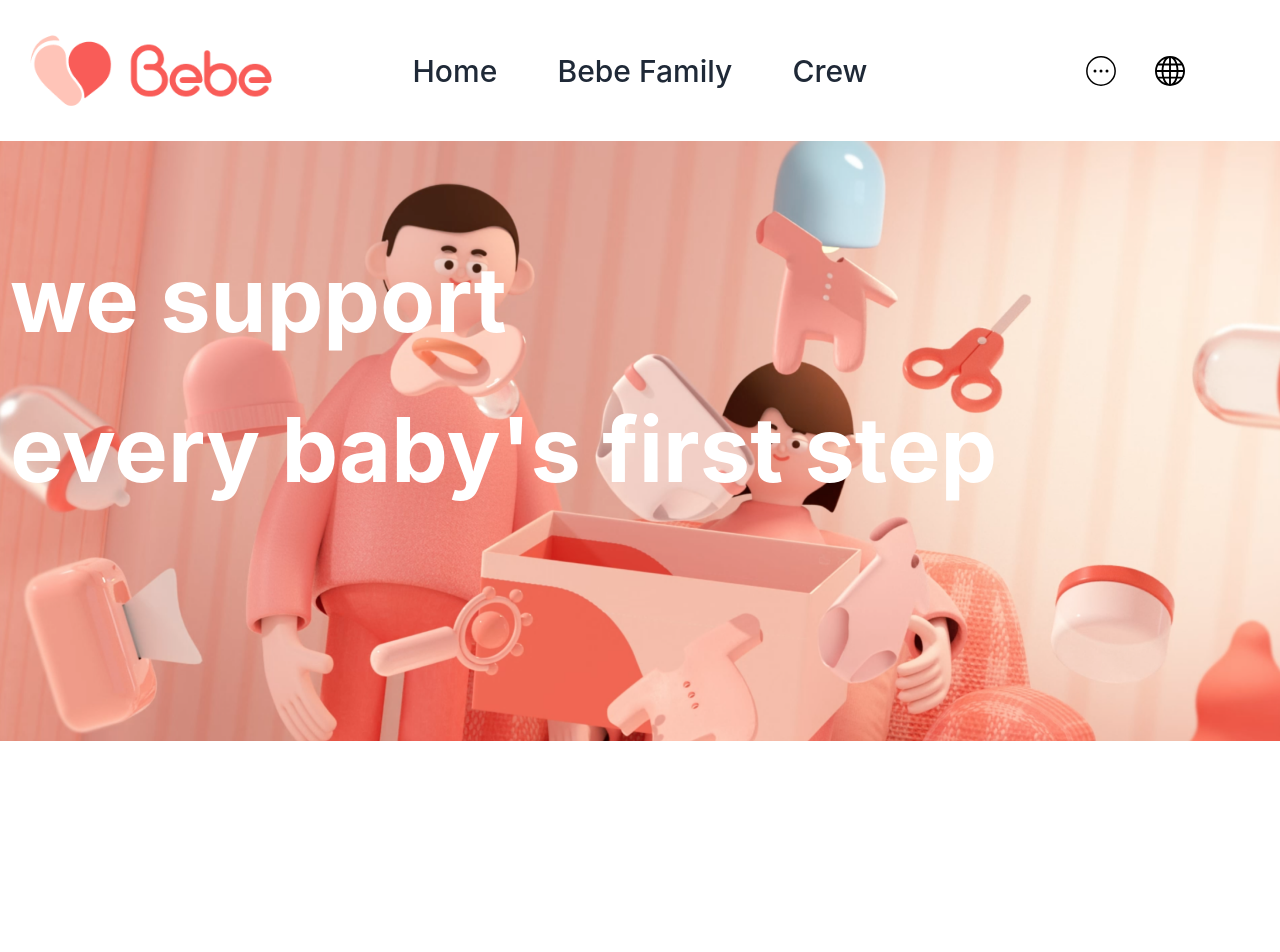
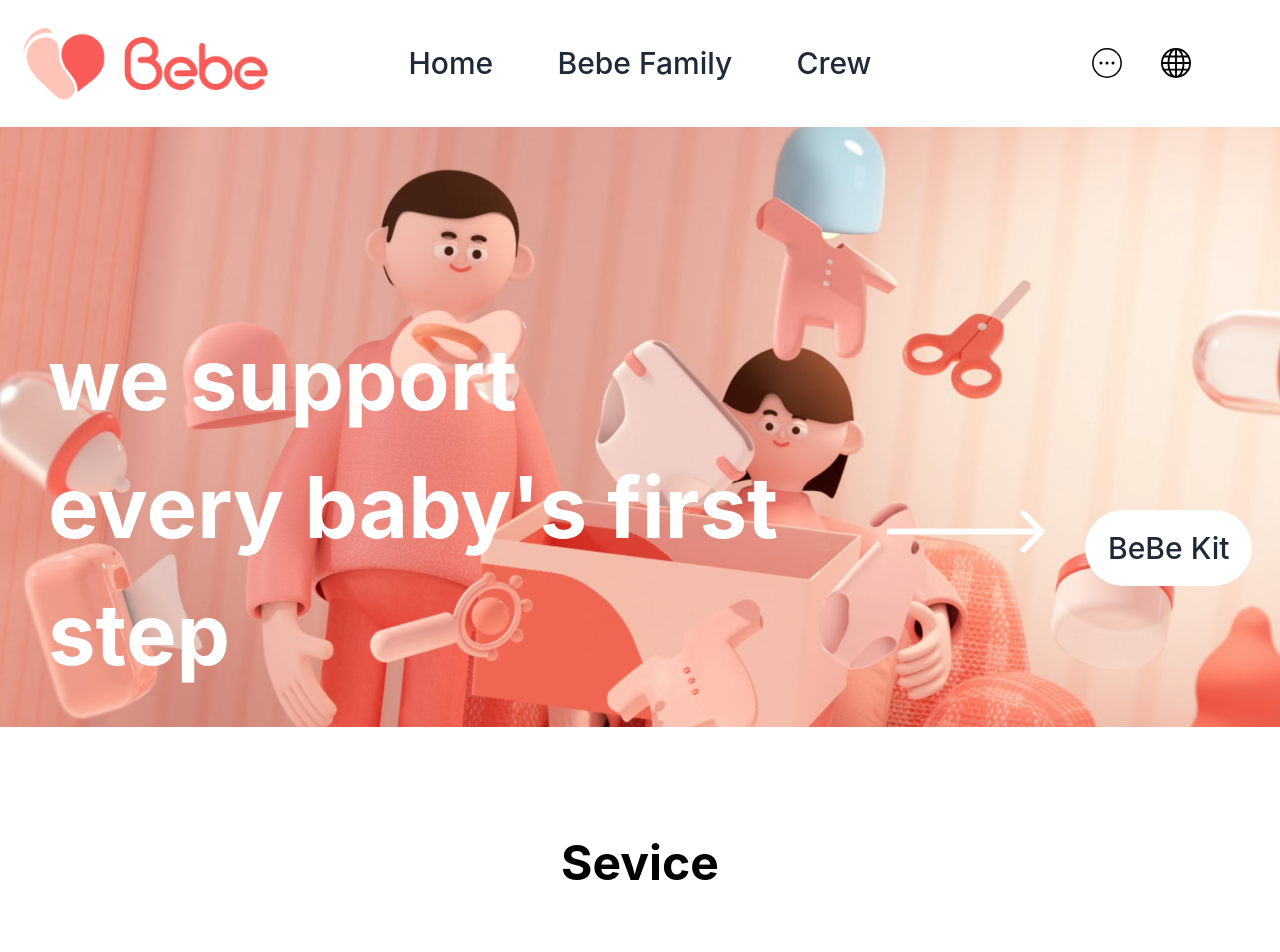
Before and after one commit to hye-yeong95/bebe, a React (Create React App) app: page / in a window 1280 px wide. Shown: the top 952 px of the page. Before the commit the page ends 800 px from the top, so only its background shows below. Built offline with nearby package versions, Linux system fonts and the light colour scheme.

Commit message:
banner 수정

```diff
--- a/src/components/Navbar.jsx
+++ b/src/components/Navbar.jsx
@@ -7,7 +7,7 @@ import { Link } from 'react-router-dom';
 
 export default function Navbar() {
     return (
-        <header className='flex justify-between p-2' >
+        <header className='flex justify-between' >
             <Link to='/' className='w-1/4  p-2'>
                 <img className='' src={mainLogo} alt="logo"/>
             </Link>
--- a/src/components/ui/MenuButton.jsx
+++ b/src/components/ui/MenuButton.jsx
@@ -2,7 +2,7 @@ import React from 'react';
 
 export default function MenuButton({text}) {
     return (
-       <div className='flex justify-center items-start relative gap-3 px-10 py-[20px] rounded-full bg-white text-gray-800  hover:bg-brand hover:text-white'>
+       <div className='flex justify-center gap-3 px-10 py-[20px] rounded-full bg-white text-gray-800  hover:bg-brand hover:text-white'>
             <span className='flex-grow-0 flex-shrink-0 text-3xl font-medium text-center ' >{text}</span>
        </div>
     );
--- a/src/pages/Home.jsx
+++ b/src/pages/Home.jsx
@@ -1,18 +1,35 @@
 import React from 'react';
 import banner from '../images/banner.png';
 import MenuButton from '../components/ui/MenuButton';
-import { HiOutlineArrowNarrowRight } from 'react-icons/hi'
+import vector from '../images/vector.png';
+import { Link } from 'react-router-dom';
 
 export default function Home() {
     return (
-        <div className='' >
-            <img className=' absolute object-cover' src={banner} alt='banner' />
-            <div className='flex justify-start items-end gap-[41px]'>
-                <div className='flex justify-center items-center flex-grow-0 flex-shrink-0 relative gap-2.5 px-2.5 py-20' >
-                   <p className='flex-grow-0 flex-shrink-0 text-[100px] font-bold text-left text-white'>
-                        <span className='flex-grow-0 flex-shrink-0 text-[90px] font-bold text-left text-white'>we support</span><br/>
-                        <span className='flex-grow-0 flex-shrink-0  text-[90px] font-bold text-left text-white'>every baby's first step</span>
-                   </p>
+        <div>
+            <div className='relative' >
+                <img src={banner} alt='banner'/>
+                <div className='absolute flex items-center bottom-5 left-10 gap-5 p-2' >
+                    <p className='text-[85px] font-bold text-left text-white'>
+                        we support<br/>
+                        every baby's first step
+                    </p>
+                    <div className='flex mt-20'>
+                        <div className='mx-5'  >
+                            <img src={vector} alt='vector'/>
+                        </div>
+                        <Link className='mx-5' to='/bebekit'>
+                            <MenuButton text={"BeBe Kit"} />
+                        </Link>
+                    </div>
+                </div>
+            </div>
+            <div className='h-[500px]'>
+                <h1 className='text-center text-5xl font-bold mt-28 mb-20'>Sevice</h1>
+                <div className='flex justify-center gap-5' >
+                    <p># Bebe dairy</p>
+                    <p># Bebe kit</p>
+                    <p># Bebe mall</p>
                 </div>
             </div>
         </div>
```
Also changed, not shown: src/images/vector.png (added).
